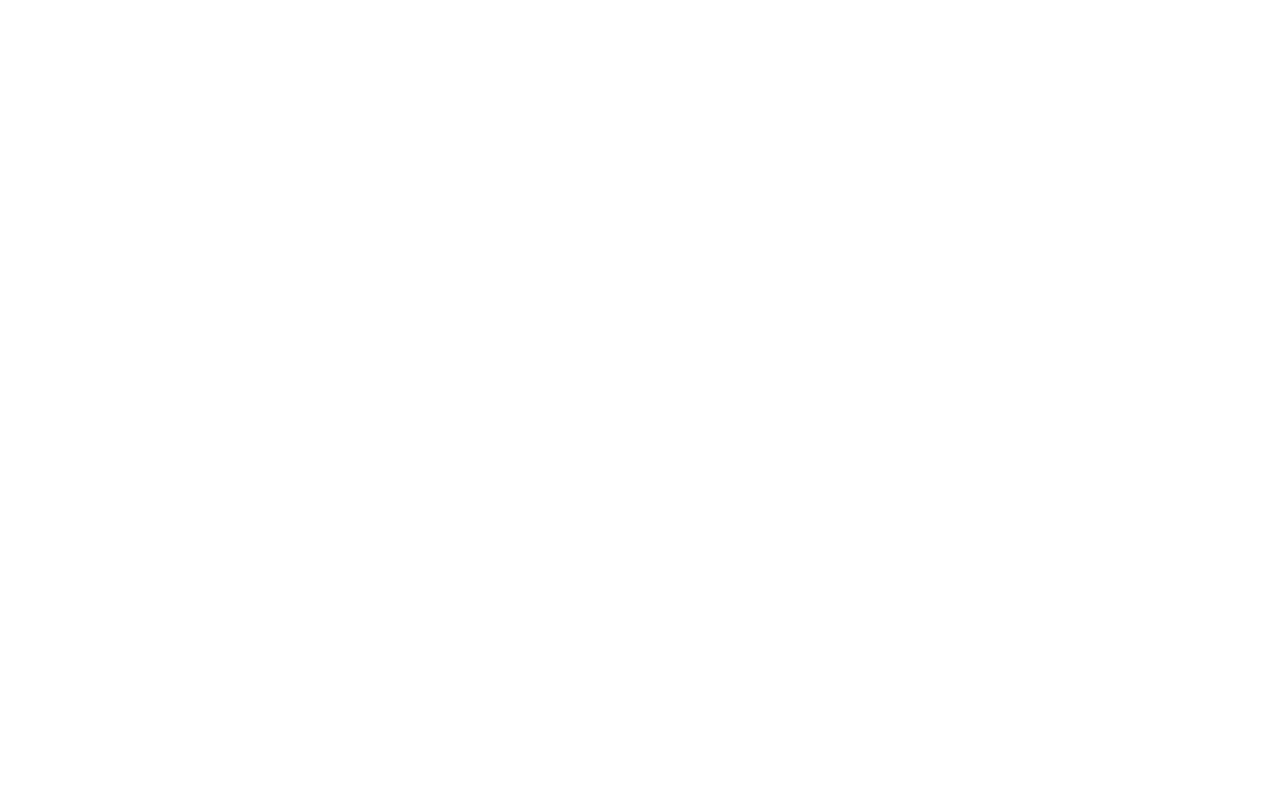
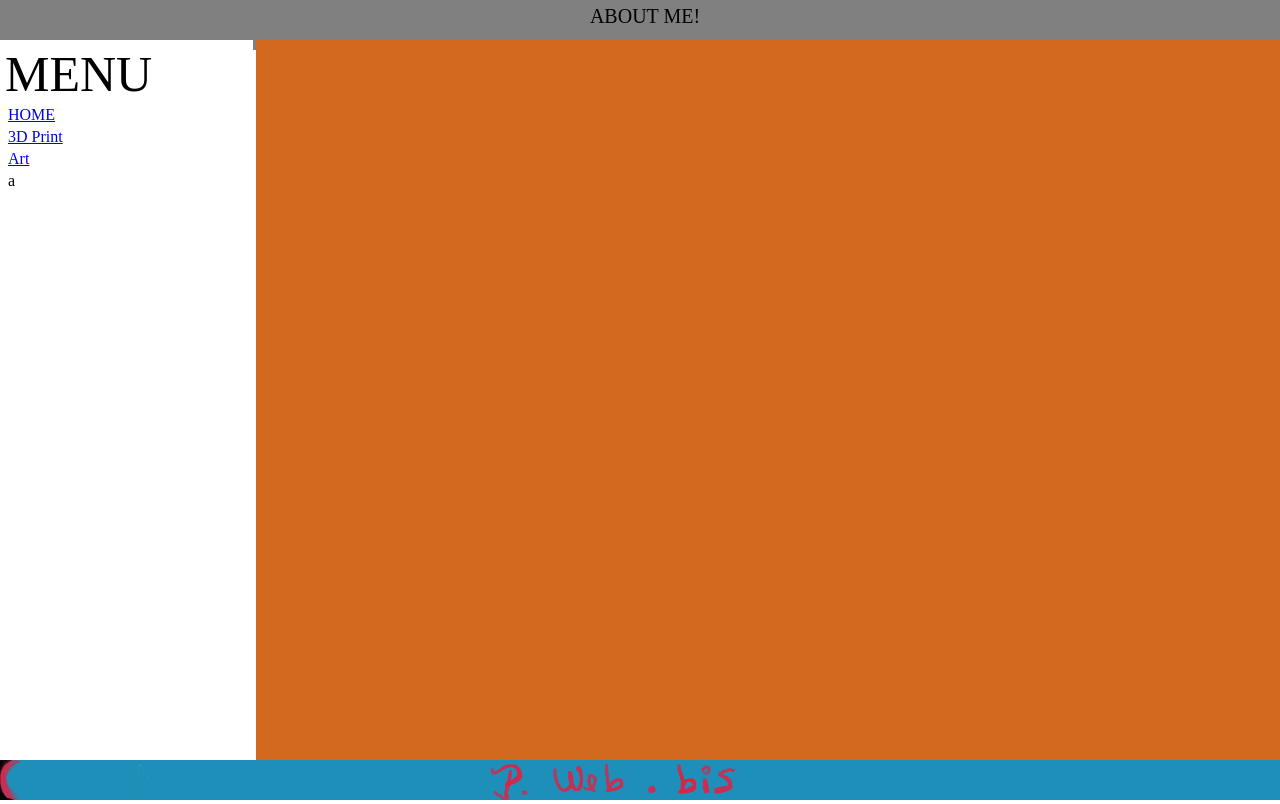
Before and after one commit to pwebbis/project0, a plain HTML site: page 3DPRINT/3Dprint_home.html in a window 1280 px wide. Drawn offline with Linux system fonts and the light colour scheme.

Commit message:
still doin it

```diff
--- a/3DPRINT/3Dprint_home.html
+++ b/3DPRINT/3Dprint_home.html
@@ -0,0 +1,32 @@
+<!DOCTYPE html>
+<html>
+    <head>
+        <title>My Webpage</title>
+        <link rel="stylesheet"  href="../style/style.css">
+    </head>
+    <body>
+      <div id = "top">
+      ABOUT ME!
+      </div>
+
+      <div id = "menu">
+         <span class=menu_title>MENU</span>
+        <table>
+          <tr><td><a href="../index.html">HOME</a></td></tr>
+         <tr><td><a href="../3DPRINT/3Dprint_home.html">3D Print</a></td></tr>
+         <tr><td><a href="../">Art</a></td></tr>
+
+         <tr><td>a</td></tr>
+       </table>
+      </div>
+
+      <div id = "centro">
+        <img href="images/bottom.png" >
+      </div>
+
+      <div id = "bottom">
+        <img src="../images/bottom.png" width="100%" height="100%">
+      </div>
+
+    </body>
+</html>
--- a/style/style.css
+++ b/style/style.css
@@ -18,7 +18,7 @@
   width: 19%;
   height: 90%;
   padding: 5px;
-  background-color: blue;
+  background-color: white;
 
   position: absolute;
   top:5%;
```
Also changed, not shown: index.html (+5 -5 lines).
